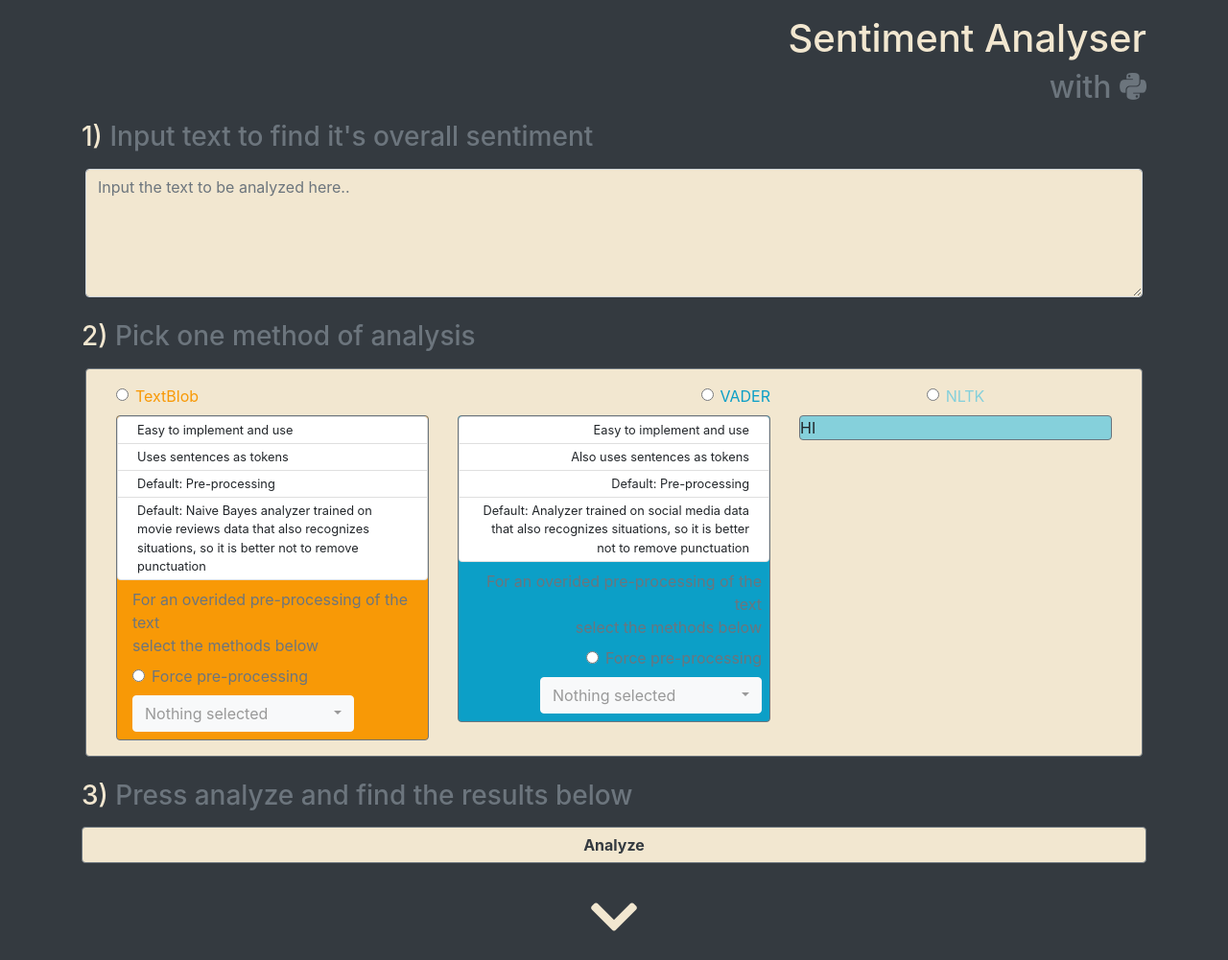
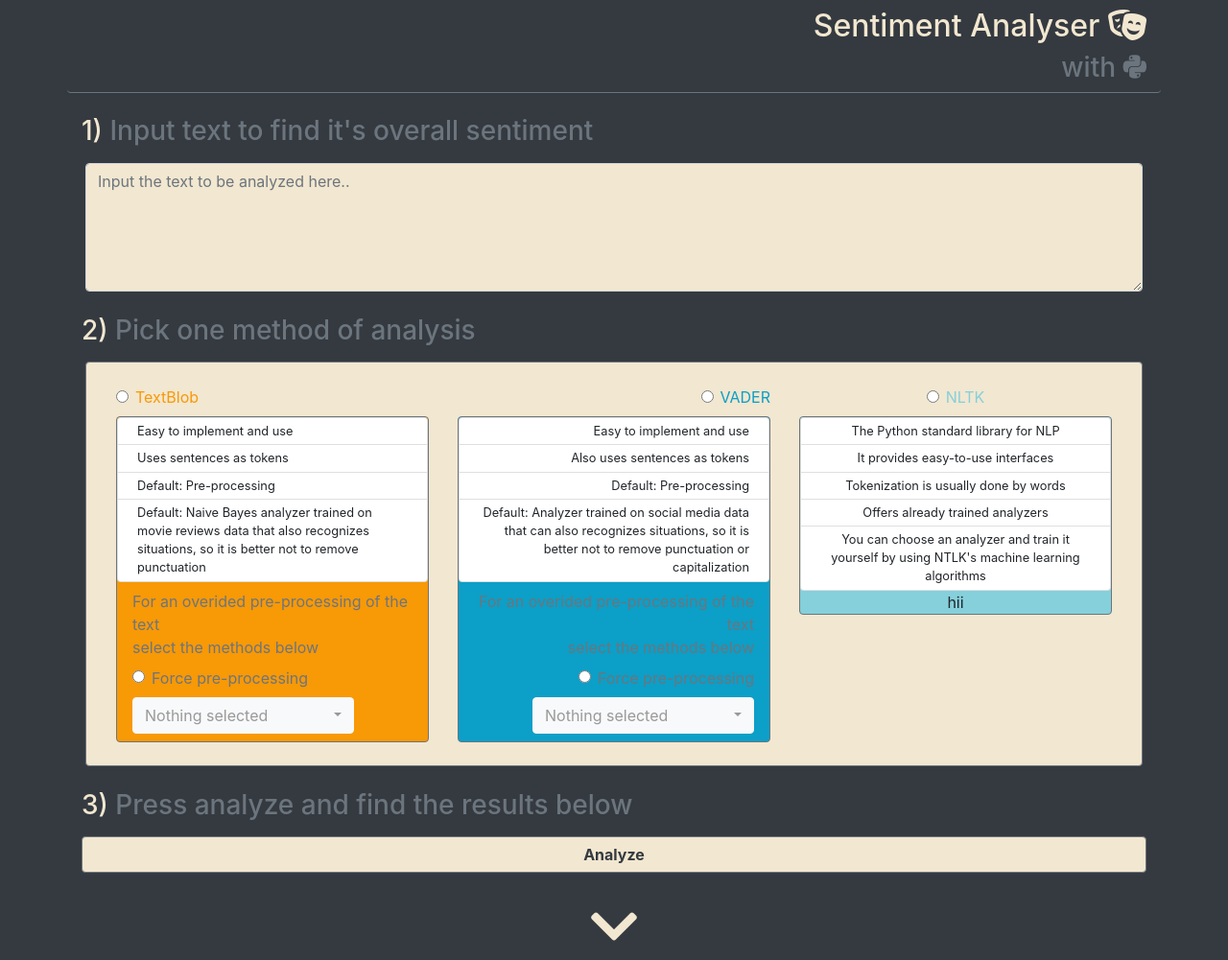
Before and after one commit to mihai10001/senti_analyser, a Flask app: page / in a window 1280 px wide. Shown: the whole page at 96% size. Before the commit the page ends 971 px from the top, so only its background shows below. Run offline with Flask 2, Linux system fonts and the light colour scheme; some libraries are stand-ins or nearby versions.

Commit message:
small improvs.

```diff
--- a/main.py
+++ b/main.py
@@ -10,7 +10,7 @@
         if request.form['submit_button'] == 'submit_everything':
             text = request.form.get('text')
             method = request.form.get('onemethod')
-            preprocess = request.form.get('onepreprocess')
+            preprocess = request.form.get('preprocess')
 
             if preprocess:
                 # import pre_process
@@ -28,7 +28,8 @@
                 from analyser import score_degree
                 degree = score_degree(polarity)
                 return render_template('home.html', method=method, degree=degree, mean_pol=mean_polarity, pol=polarity, subj=subjectivity)
-            if method == 'vader':
+
+            elif method == 'vader':
                 mean_polarity = int(0.210 * 100)
                 polarity = int(0.234 * 100)
                 pos = int(0.656 * 100)
@@ -37,7 +38,8 @@
                 from analyser import score_degree
                 degree = score_degree(polarity)
                 return render_template('home.html', method=method, degree=degree, mean_pol=mean_polarity, pol=polarity, pos=pos, neg=neg, neu=neu)
-            if method == 'nltk':
+
+            elif method == 'nltk':
                 return render_template('home.html', method=method)
 
     return render_template('home.html')
--- a/templates/form.html
+++ b/templates/form.html
@@ -1,8 +1,4 @@
 <form method="post">
-  <div class="container">
-    <h1 class="mt-3 text-right" style="color: #f2e7d0">Sentiment Analyser</h1>
-    <h2 class="mb-3 text-right text-secondary">with <i class="fab fa-python"></i></h2>
-
   <h3 class="my-3 text-left text-muted" style="color: #f2e7d0"><span style="color: #f2e7d0">1)</span> Input text to find it's overall sentiment</h3>
 
   <div class="form-group mx-1">
@@ -12,10 +8,11 @@
   <h3 class="mt-4 mb-3 text-left text-muted" style="color: #f2e7d0"><span style="color: #f2e7d0">2)</span> Pick one method of analysis</h3>
 
   <div class="row mx-1 p-3 rounded border border-secondary" style="background-color: #f2e7d0">
-      <div class="col-lg-4 col-md-5 mx-auto">
+
+    <div class="col-lg-4 col-md-6 mx-auto my-2">
       <div class="form-check mb-2 text-left" style="color: #f89906">
         <input type="radio" class="form-check-input" name="onemethod" value="textblob">
-          <label class="form-check-label" name="exampleCheck1">TextBlob</label>
+        <label class="form-check-label" name="label">TextBlob</label>
       </div>
       <div class="container-block rounded border border-secondary text-left" style="background-color: #f89906">
         <!-- <img class="img-fluid w-50 ml-5" src="{{ url_for('static', filename='textblob-logo.png') }}" style="opacity: 0.35; filter: blur(0px); position: absolute;"> -->
@@ -30,22 +27,24 @@
           <div class="ml-2">For an overided pre-processing of the text</div>
           <div class="ml-2">select the methods below</div>
           <div class="form-check my-2 ml-2">
-              <input type="radio" class="form-check-input" name="onepreprocess">
-              <label class="form-check-label" name="exampleCheck1">Force pre-processing</label>
+            <input type="radio" class="form-check-input" name="preprocess" value="textblob">
+            <label class="form-check-label" name="label">Force pre-processing</label>
           </div>
           <select class="selectpicker w-75 ml-2" multiple data-live-search="true">
-              <option>Stem</option>
-              <option>Lemma</option>
+            <option>Uncapitalize</option>
+            <option>Remove punctuation</option>
             <option>Remove stop words</option>
+            <option>Lemmatization</option>
+            <option>Stemming</option>
           </select>
         </div>
       </div>
     </div>
 
-      <div class="col-lg-4 col-md-5 mx-auto">
+    <div class="col-lg-4 col-md-6 h-100 mx-auto my-2">
       <div class="form-check mb-2 text-right" style="color: #0c9fc7">
         <input type="radio" class="form-check-input" name="onemethod" value="vader">
-          <label class="form-check-label" name="exampleCheck1">VADER</label>
+        <label class="form-check-label" name="label">VADER</label>
       </div>
       <div class="container-block rounded border border-secondary text-right" style="background-color: #0c9fc7">
         <!-- <img class="img-fluid w-50 ml-5" src="{{ url_for('static', filename='textblob-logo.png') }}" style="opacity: 0.35; filter: blur(0px); position: absolute;"> -->
@@ -54,37 +53,48 @@
             <li class="list-group-item py-1">Also uses sentences as tokens</li>
             <li class="list-group-item py-1">Default: Pre-processing</li>
             <li class="list-group-item py-1">Default: Analyzer trained on
-                                               social media data that also recognizes situations, so it is better not to remove punctuation</li>
+                                             social media data that can also recognizes situations, so it is better not to remove punctuation or capitalization</li>
         </ul>
         <div class="p-2 text-muted">
-            <div class="ml-2">For an overided pre-processing of the text</div>
-            <div class="ml-2">select the methods below</div>
-            <div class="form-check my-2 ml-2">
-              <input type="radio" class="form-check-input" name="onepreprocess">
-              <label class="form-check-label" name="exampleCheck1">Force pre-processing</label>
+          <div class="mr-2">For an overided pre-processing of the text</div>
+          <div class="mr-2">select the methods below</div>
+          <div class="form-check my-2 mr-2">
+            <input type="radio" class="form-check-input" name="preprocess" value="vader">
+            <label class="form-check-label" name="label">Force pre-processing</label>
           </div>
-            <select class="selectpicker w-75 ml-2" multiple data-live-search="true">
-              <option>Stem</option>
-              <option>Lemma</option>
+          <select class="selectpicker w-75 mr-2" multiple data-live-search="true">
+            <option>Uncapitalize</option>
+            <option>Remove punctuation</option>
             <option>Remove stop words</option>
+            <option>Lemmatization</option>
+            <option>Stemming</option>
           </select>
         </div>
       </div>
     </div>
 
-      <div class="col-lg-4 col-md-5 mx-auto">
+    <div class="col-lg-4 col-md-6 h-100 mx-auto my-2">
       <div class="form-check mb-2 text-center" style="color: #85d0db">
         <input type="radio" class="form-check-input" name="onemethod" value="nltk">
-          <label class="form-check-label" name="exampleCheck1">NLTK</label>
+        <label class="form-check-label" name="label">NLTK</label>
       </div>
-        <div class="container-block rounded border border-secondary" style="background-color: #85d0db">
-          HI
+      <div class="container-block rounded border border-secondary text-center" style="background-color: #85d0db">
+        <ul class="span12 list-group" style="font-size:0.8rem">
+            <li class="list-group-item py-1">The Python standard library for NLP</li>
+            <li class="list-group-item py-1">It provides easy-to-use interfaces</li>
+            <li class="list-group-item py-1">Tokenization is usually done by words</li>
+            <li class="list-group-item py-1">Offers already trained analyzers</li>
+            <li class="list-group-item py-1">You can choose an analyzer and train it
+                                             yourself by using NTLK's machine learning
+                                             algorithms</li>
+        </ul>
+        hii
       </div>
     </div>
+
   </div>
 
   <h3 class="mt-4 mb-3 text-left text-muted"><span style="color: #f2e7d0">3)</span> Press analyze and find the results below</h3>
   <button type="submit" name="submit_button" value="submit_everything" class="btn btn-block btn-secondary my-2 text-dark" style="background-color: #f2e7d0"><b>Analyze</b></button>
   <div class="display-4 mt-4 mb-3 text-center" style="color: #f2e7d0"><i class="fas fa-chevron-down"></i></div>
-  </div>
 </form>
--- a/templates/home.html
+++ b/templates/home.html
@@ -21,8 +21,17 @@
   </head>
   <body class="bg-dark">
 
+    <div class="container fixed-top rounded border-bottom border-secondary bg-dark text-right">
+      <div class="h2 mt-2" style="color: #f2e7d0">Sentiment Analyser <i class="fas fa-theater-masks"></i></div>
+      <div class="h3 mb-2 text-secondary">with <i class="fab fa-python"></i></div>
+    </div>
+
+    <div class="container text-dark my-5">empty</div>
+
     <!-- Here goes the form, which could be better implemented -->
-    {% include 'form.html' %}
+    <div class="container">
+      {% include 'form.html' %}
+    </div>
 
     <!-- Here are the results -->
     {% include 'results.html' %}
```
Also changed, not shown: analyser.py (+14 -6 lines). Lines whose indentation alone changed are shown as unchanged.
